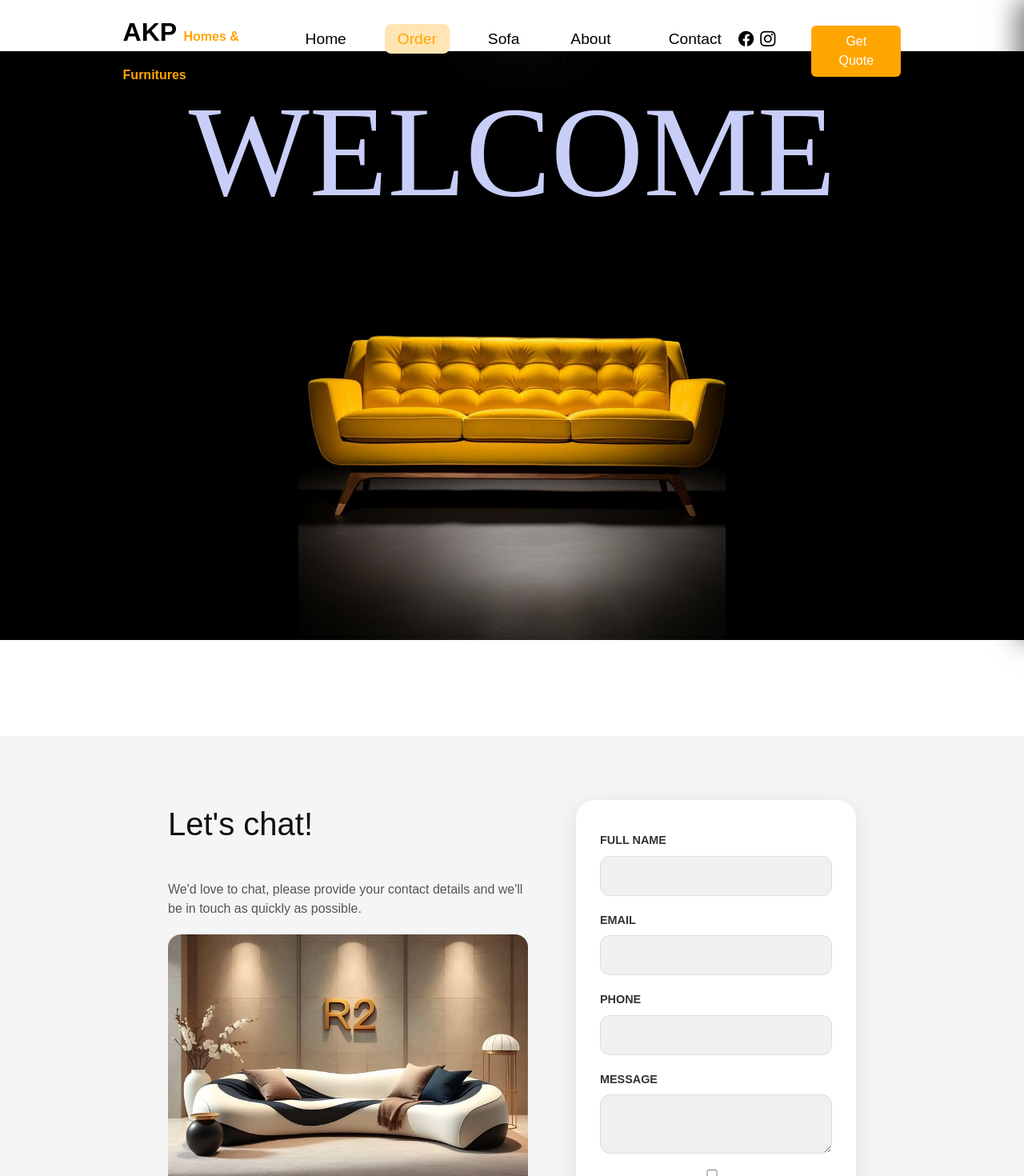
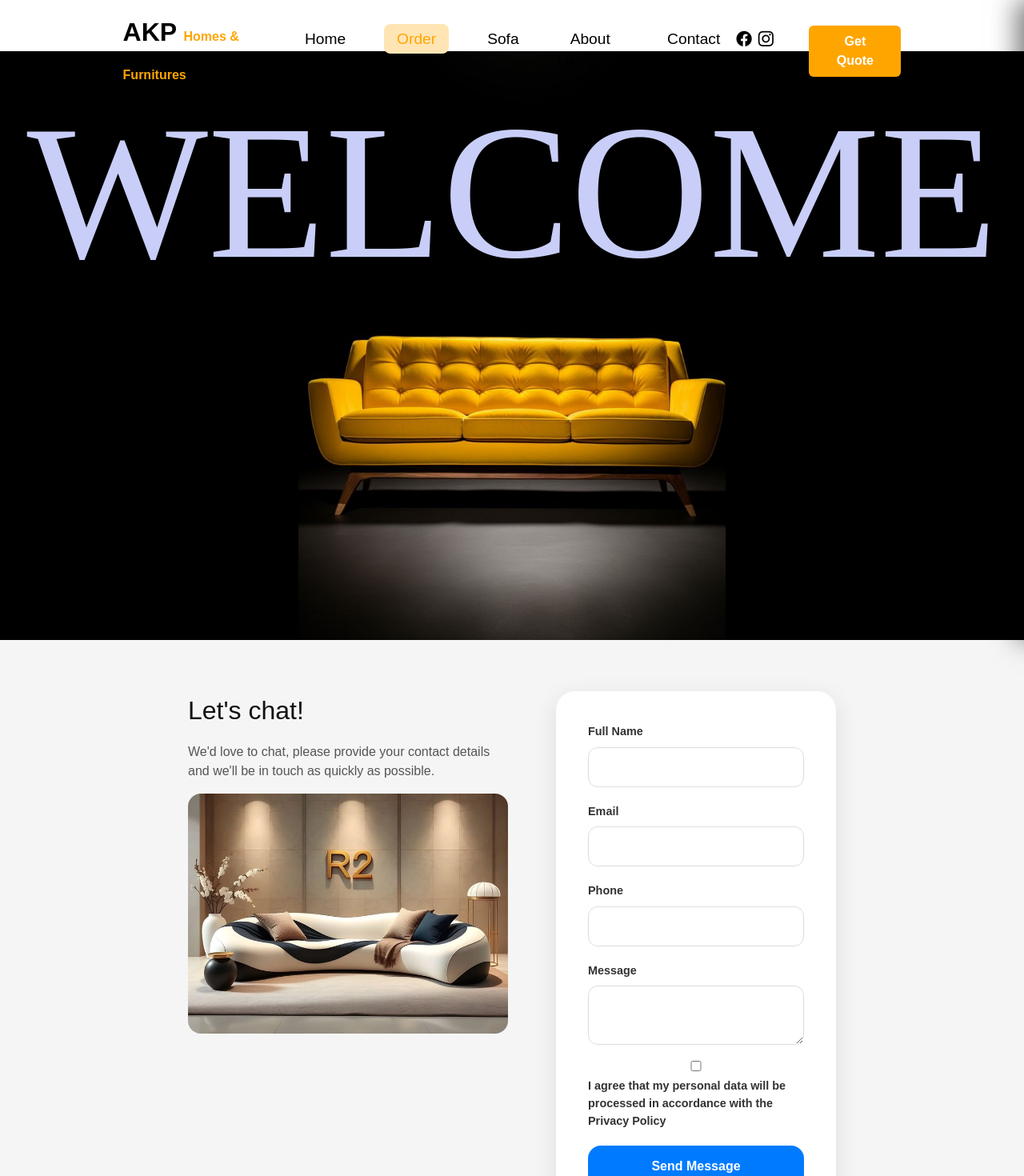
Before and after one commit to pradhyumnavojjala/AKP, a Next.js app: page /Order in a window 1280 px wide. Shown: the top 1470 px of the page at 80% size. Built offline with nearby package versions, Linux system fonts and the light colour scheme.

Commit message:
Updated navbar layout

```diff
--- a/src/app/Order/order.css
+++ b/src/app/Order/order.css
@@ -5,44 +5,18 @@
   font-family: Poppins, sans-serif;
 }
 
+/* HERO / ORDER SECTION */
 .order-section {
+  position: relative;
   display: flex;
+  flex-direction: column;
   justify-content: center;
   align-items: center;
   min-height: 100vh;
-    background: #000000;
+  background: #000;
+  color: #c8cef7;
   overflow: hidden;
-}
-
-.container {
-    position: relative;
-    width: 100%;
-    height: 100vh;
-    z-index: 1;
-}
-
-.container .content {
-    position: absolute;
-    top: 30%;
-    left: 50%;
-    transform: translate(-50%, -50%);
-    height: max-content;
-    padding-bottom: 100px;
-    display: flex;
-    flex-wrap: wrap;
-    justify-content: space-between;
-    align-items: center;
-      pointer-events: none; /* optional but pro */
-}
-
-.container .content h1 {
-    font-family: 'ICA Rubrik';
-    font-size: 10em;
-    line-height: 1em;
-    color: #c8cef7;
-    display: flex;
-    justify-content: center;
-    align-items: center;
+  padding: 4rem 0;
 }
 
 .image-wrapper {
@@ -51,103 +25,105 @@
     display: flex;
     justify-content: center;
     align-items: center;
-    z-index: 0;
+    z-index: 0; /* background image */
 }
 
-/* IMAGE ITSELF */
 .image-wrapper img {
+    width: auto;
     height: 100%;
-    width: auto;
+}
+
+.container .content {
+    position: absolute;
+    top: 30%;
+    left: 50%;
+    transform: translate(-50%, -50%);
+    z-index: 1; /* text above image */
+    text-align: top;
+    color: #c8cef7; /* or whatever color you want */
+}
+
+.container .content h1 {
+    font-family: Poppins;
+    font-size: 30vh;
+    line-height: 2;
+    margin: 0;
+}
+
+
+.overlay {
+  position: absolute;
+  inset: 0;
+  background: rgba(0, 0, 0, 0.5);
+}
+
+/* HERO TITLE */
+.hero-title {
+  z-index: 1;
+  text-align: center;
+  margin-bottom: 3rem;
+}
+
+.hero-title h1 {
+  font-size: clamp(3rem, 10vw, 8rem);
+  line-height: 1;
+}
+
+/* GLASS CARDS */
+.glass-cards {
+  z-index: 1;
+  display: flex;
+  flex-wrap: wrap;
+  justify-content: center;
+  gap: 2rem;
+  margin-bottom: 4rem;
 }
 
 .glass {
-    position: absolute;
-    z-index: 2;
+  width: 250px;
+  display: flex;
+  flex-direction: column;
+  background: linear-gradient(#b5b5b5, transparent);
+  border: 1px solid rgba(255,255,255,0.1);
+  border-radius: 10px;
+  overflow: hidden;
+  box-shadow: 0 10px 20px rgba(0,0,0,0.3);
 }
 
-.container .glass {
-    position: relative;
-    width: 400px;
-    height: 240px;
+.glass img {
+  width: 100%;
+  height: 200px;
+  object-fit: cover;
+}
 
-    display: flex;              /* 🔑 */
-    align-items: center;        /* vertically center */
-    gap: 12px;
-    background: linear-gradient(#b5b5b5, transparent);
-    border: 1px solid rgba(255, 255, 255, 0.1);
-    box-shadow: 0 25px 25px rgba(0,0,0,0.25);
-    border-radius: 10px;
-    margin: 10px 0;
-}
-.glass img {
-    width: 200px;
-    height: 235px;
-    object-fit: cover;
-    border-radius: 8px;
-    flex-shrink: 0; /* prevents image from shrinking */
-}
 .glass h1 {
-    font-size: 14px;
-    font-weight: 600;
+  font-size: 1.2rem;
   color: #fff;
-    line-height: 1.2;
+  margin: 0.5rem;
 }
 
 .glass p {
-    font-size: 12px;
+  font-size: 0.9rem;
   color: #cbd5e1;
+  margin: 0 0.5rem 0.5rem 0.5rem;
 }
 
-
-.card-1 { top: 6%; left: 2%; }
-.card-2 { top: 45%; left: 4%; }
-.card-4 { bottom: 8%; left: 68%; }
-.card-5 { top: 10%; left: 72%; }
-
-
-/* Change .body to .hero-section to avoid conflict with HTML body tag */
-.hero-section {
-    display: flex;
-    justify-content: center;
-    align-items: center;
-    min-height: 100vh;
-    background: #fff;
-    position: relative;
-    overflow: hidden; /* Keeps cards inside */
-}
-
-/* --- Container --- */
-/* --- Container --- */
+/* FORM SECTION */
 .form-container {
   display: flex;
+  flex-wrap: wrap;
   justify-content: center;
   align-items: flex-start;
   gap: 60px;
-    padding: 80px 20px;
+  padding: 4rem 2rem;
   background-color: #f5f5f5;
-    margin-top: 120px;
-    flex-wrap: wrap;
 }
 
-/* --- Left side (text + image) --- */
 .form-container .flow {
-    max-width: 450px;
+  max-width: 400px;
   display: flex;
   flex-direction: column;
-    gap: 20px;
-    text-align: left;
-}
-
-.form-container .flow h1 {
-    font-size: 2.5rem;
-    margin-bottom: 0.5em;
-    color: #111;
-}
-
-.form-container .flow p {
-    font-size: 1rem;
-    color: #555;
-    line-height: 1.5;
+  gap: 1rem;
 }
 
 .form-container .flow img {
@@ -156,98 +132,75 @@
   object-fit: cover;
 }
 
-/* --- Form --- */
-.form-container form {
+.form-container h1 {
+  font-size: 2rem;
+  color: #111;
+}
+
+.form-container p {
+  font-size: 1rem;
+  color: #555;
+  line-height: 1.5;
+}
+
+/* FORM */
+form {
+  width: 350px;
   display: grid;
   gap: 20px;
-    width: 350px;
-    background-color: #fff;
-    padding: 40px 30px;
+  background: #fff;
+  padding: 2.5rem;
   border-radius: 24px;
   box-shadow: 0 8px 30px rgba(0,0,0,0.1);
 }
 
-/* --- Form Groups --- */
-.form-container .form-group {
+.form-group {
   display: flex;
   flex-direction: column;
   gap: 8px;
 }
 
-.form-container label {
-    text-transform: uppercase;
+label {
   font-size: 0.9rem;
   font-weight: 600;
   color: #333;
 }
 
-.form-container input[type="text"],
-.form-container input[type="email"],
-.form-container input[type="tel"],
-.form-container textarea {
-    background: #f0f0f0;
-    color: #111;
+input, textarea {
+  padding: 12px 16px;
+  border-radius: 12px;
   border: 1px solid #ddd;
-    border-radius: 12px;
-    padding: 12px 16px;
   font-size: 1rem;
-    transition: 0.3s;
 }
 
-.form-container input:focus,
-.form-container textarea:focus {
+input:focus, textarea:focus {
   border-color: #007BFF;
   outline: none;
   box-shadow: 0 0 0 3px rgba(0,123,255,0.2);
 }
 
-/* --- Checkbox --- */
-.form-container input[type="checkbox"] {
-    width: auto;
-    margin-right: 10px;
+button {
+  background-color: #007BFF;
+  color: #fff;
+  font-weight: 600;
+  padding: 14px 0;
+  border-radius: 16px;
+  border: none;
+  cursor: pointer;
 }
 
-.form-container .fine-print {
-    font-size: 0.8rem;
-    font-weight: 400;
-    color: #555;
-}
-
-.form-container .fine-print a {
-    color: #007BFF;
-    text-decoration: none;
-}
-
-.form-container .fine-print a:hover {
-    text-decoration: underline;
-}
-
-/* --- Button --- */
-.form-container button {
-    background-color: #007BFF;
-    color: #fff;
-    font-size: 1rem;
-    font-weight: 600;
-    border: none;
-    border-radius: 16px;
-    padding: 14px 0;
-    cursor: pointer;
-    transition: 0.3s;
-}
-
-.form-container button:hover {
+button:hover {
   background-color: #0056b3;
 }
 
-/* --- Responsive --- */
+/* RESPONSIVE */
 @media (max-width: 900px) {
   .form-container {
     flex-direction: column;
     align-items: center;
   }
 
-    .form-container form,
-    .form-container .flow {
+  form, .flow {
     width: 90%;
   }
 }
```
Lines whose indentation alone changed are shown as unchanged.
